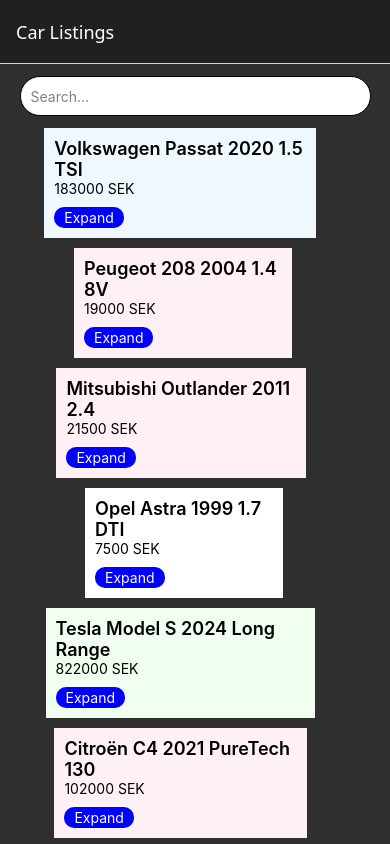
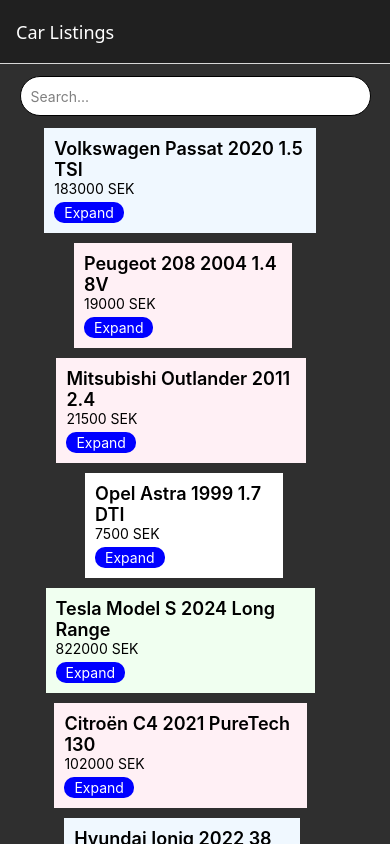
Before and after one commit to lskld/rn-semantic-search-testing, a React Native app: screen / in a window 390 px wide. Built offline with nearby package versions, Linux system fonts and the light colour scheme.

Commit message:
move pressable into View

```diff
--- a/src/components/Ad.tsx
+++ b/src/components/Ad.tsx
@@ -37,13 +37,14 @@
             <View>
                 <Text style={{ fontSize: 18, fontWeight: 600 }}>{title}</Text>
                 <Text>{price} SEK</Text>
+
+                <Pressable
+                    style={styles.expandBtn}
+                    onPress={() => setExpanded(!expanded)}>
+                    <Text style={{ color: "white", textAlign: "center" }}>Expand</Text>
+                </Pressable>
             </View>
 
-            <Pressable
-                style={styles.expandBtn}
-                onPress={() => setExpanded(!expanded)}>
-                <Text style={{ color: "white", textAlign: "center" }}>Expand</Text>
-            </Pressable>
             {expanded && (
                 <View>
                     <Text style={{ marginBottom: 5 }}>{description}</Text>
@@ -73,6 +74,7 @@
         alignSelf: "flex-start",
         paddingBlock: 2,
         paddingHorizontal: 10,
-        borderRadius: 10
-    }
+        borderRadius: 10,
+        marginTop: 5
+    },
 })
```
